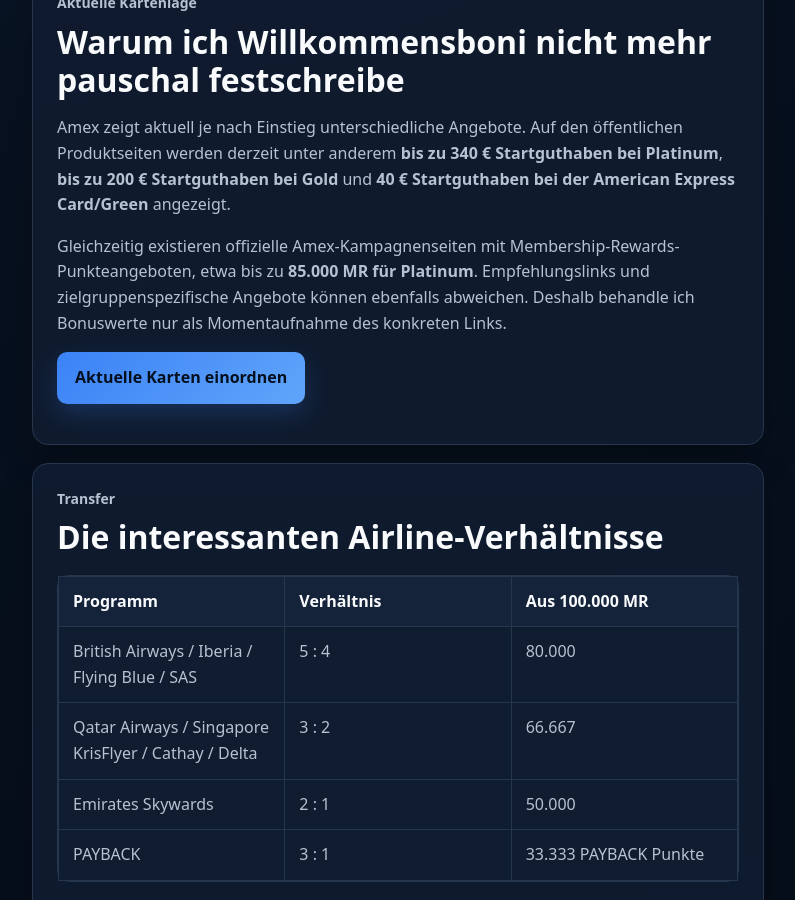
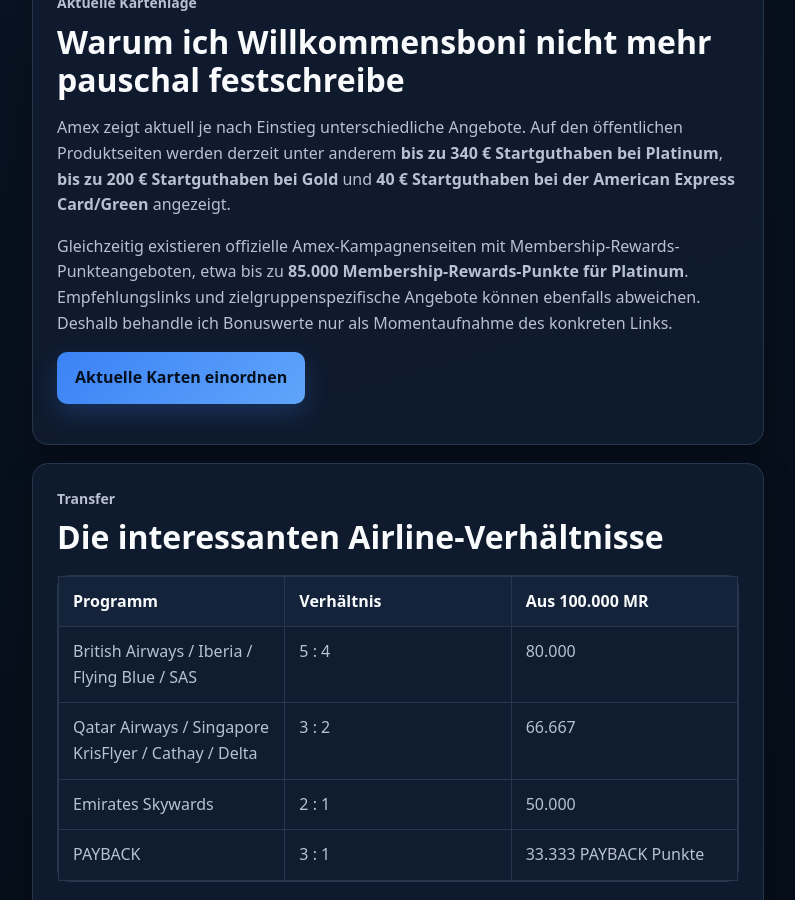
Before and after one commit to Praemienflug-Planer/miles-planer, a Jekyll site: the page built from meilen-sammeln/amex/index.html, in a window 1280 px wide and 900 px high, scrolled down 1302 px. Shown: the whole window, without its empty margins (68-863 px from the left). Built offline with Jekyll 4.4.1, drawn with Linux system fonts in a browser that asks for light colours.

Commit message:
Fix campaign amount isolation in Amex guide

```diff
--- a/meilen-sammeln/amex/index.html
+++ b/meilen-sammeln/amex/index.html
@@ -7,7 +7,7 @@
 <section class="hero hero-small hero-amex"><div class="container hero-grid seo-hero-grid"><div><p class="eyebrow">American Express Membership Rewards</p><h1>Amex Punkte sammeln: flexibel bleiben statt vorschnell übertragen</h1><p class="hero-text">Für mich liegt die Stärke von Membership Rewards nicht nur im Sammeln, sondern vor allem in der Flexibilität. Die Punkte bleiben zunächst bei Amex und können später je nach Verfügbarkeit zu unterschiedlichen Airline- und Hotelprogrammen übertragen werden.</p><div class="hero-actions"><a class="btn btn-primary" href="/amex-meilen-umrechnen/#mr-rechner">MR umrechnen</a><a class="btn btn-secondary" href="/meilen-sammeln/amex-kreditkarten/">Karten vergleichen</a></div><div class="trust-note">Geprüft am 27.08.2026. Öffentliche Kartenangebote und Empfehlungsangebote können voneinander abweichen; vor Antrag prüfe ich deshalb immer die tatsächlich geöffnete Antragsseite.</div></div><div class="hero-card"><h2>Meine Grundlogik</h2><ul><li>regulär 1 MR je 1 € Umsatz</li><li>mit Turbo 3 MR je 2 € Umsatz</li><li>Turbo kostet 15 € pro Jahr</li><li>Extra-Punkte durch Turbo bis 20.000 pro 12 Monate</li><li>Transfer erst bei konkreter Einlösung</li></ul></div></div></section>
 <section class="section"><div class="container seo-layout"><article class="seo-content">
 <div class="article-card seo-card"><p class="eyebrow">Sammelrate</p><h2>Membership Rewards und Turbo</h2><p>Ohne Turbo sammelt eine deutsche Membership-Rewards-Karte grundsätzlich <strong>1 Punkt je 1 € Kartenumsatz</strong>. Mit aktiviertem Membership Rewards Turbo kommen je 2 € Umsatz ein Extra-Punkt hinzu, also insgesamt <strong>3 Punkte je 2 €</strong>.</p><p>Der Turbo kostet aktuell <strong>15 € pro Jahr</strong>. Die Extra-Punkte sind auf 20.000 Punkte pro 12 Monate begrenzt; das entspricht dem Turbo-Effekt auf 40.000 € Umsatz. Danach gilt für weitere Umsätze wieder die normale Sammelrate.</p><div class="warning-box"><strong>Meine Einordnung:</strong><br><br>Wenn ich ohnehin mehr als rund 2.000 € pro Jahr über Amex zahle, ist der Turbo für mich meist ein naheliegender Baustein. Zusätzlichen Konsum würde ich dafür aber nicht erzeugen.</div></div>
-<div class="article-card seo-card"><p class="eyebrow">Aktuelle Kartenlage</p><h2>Warum ich Willkommensboni nicht mehr pauschal festschreibe</h2><p>Amex zeigt aktuell je nach Einstieg unterschiedliche Angebote. Auf den öffentlichen Produktseiten werden derzeit unter anderem <strong>bis zu 340 € Startguthaben bei Platinum</strong>, <strong>bis zu 200 € Startguthaben bei Gold</strong> und <strong>40 € Startguthaben bei der American Express Card/Green</strong> angezeigt.</p><p>Gleichzeitig existieren offizielle Amex-Kampagnenseiten mit Membership-Rewards-Punkteangeboten, etwa bis zu <strong>85.000 MR für Platinum</strong>. Empfehlungslinks und zielgruppenspezifische Angebote können ebenfalls abweichen. Deshalb behandle ich Bonuswerte nur als Momentaufnahme des konkreten Links.</p><p><a class="btn btn-primary" href="/meilen-sammeln/amex-kreditkarten/">Aktuelle Karten einordnen</a></p></div>
+<div class="article-card seo-card"><p class="eyebrow">Aktuelle Kartenlage</p><h2>Warum ich Willkommensboni nicht mehr pauschal festschreibe</h2><p>Amex zeigt aktuell je nach Einstieg unterschiedliche Angebote. Auf den öffentlichen Produktseiten werden derzeit unter anderem <strong>bis zu 340 € Startguthaben bei Platinum</strong>, <strong>bis zu 200 € Startguthaben bei Gold</strong> und <strong>40 € Startguthaben bei der American Express Card/Green</strong> angezeigt.</p><p>Gleichzeitig existieren offizielle Amex-Kampagnenseiten mit Membership-Rewards-Punkteangeboten, etwa bis zu <strong>85.000 Membership-Rewards-Punkte für Platinum</strong>. Empfehlungslinks und zielgruppenspezifische Angebote können ebenfalls abweichen. Deshalb behandle ich Bonuswerte nur als Momentaufnahme des konkreten Links.</p><p><a class="btn btn-primary" href="/meilen-sammeln/amex-kreditkarten/">Aktuelle Karten einordnen</a></p></div>
 <div class="article-card seo-card"><p class="eyebrow">Transfer</p><h2>Die interessanten Airline-Verhältnisse</h2><div class="seo-table-wrap"><table class="seo-table"><thead><tr><th>Programm</th><th>Verhältnis</th><th>Aus 100.000 MR</th></tr></thead><tbody><tr><td>British Airways / Iberia / Flying Blue / SAS</td><td>5 : 4</td><td>80.000</td></tr><tr><td>Qatar Airways / Singapore KrisFlyer / Cathay / Delta</td><td>3 : 2</td><td>66.667</td></tr><tr><td>Emirates Skywards</td><td>2 : 1</td><td>50.000</td></tr><tr><td>PAYBACK</td><td>3 : 1</td><td>33.333 PAYBACK Punkte</td></tr></tbody></table></div><p>Die vollständige Liste inklusive Hotelpartnern und Rechner liegt auf der <a href="/amex-meilen-umrechnen/">Umrechnungsseite</a>.</p></div>
 <div class="article-card seo-card"><p class="eyebrow">Meine Strategie</p><h2>So würde ich Membership Rewards einsetzen</h2><ol><li>Alltagsumsätze nur dort über Amex laufen lassen, wo die Karte ohnehin akzeptiert wird.</li><li>Turbo aktivieren, wenn der eigene Jahresumsatz ihn wirtschaftlich rechtfertigt.</li><li>MR möglichst lange flexibel lassen.</li><li>Erst Prämienverfügbarkeit und Zuzahlungen prüfen.</li><li>Dann exakt die benötigte Menge zum Zielprogramm übertragen.</li></ol><p>Gerade für Familien ist diese Flexibilität wertvoll, weil vier passende Plätze bei einem Programm fehlen können, während ein anderes Programm verfügbar ist.</p></div>
 </article><aside class="seo-sidebar"><div class="article-card seo-card sticky-card"><p class="eyebrow">Amex-Cluster</p><h3>Weiterlesen</h3><div class="sidebar-links"><a href="/meilen-sammeln/amex-kreditkarten/">Amex Karten vergleichen</a><a href="/amex-meilen-umrechnen/">MR in Meilen umrechnen</a><a href="/amex-oder-payback/">Amex oder PAYBACK?</a><a href="/praemienfluege-familie/">Familienstrategie</a><a href="/rechner/">Prämienflug-Rechner</a></div></div></aside></div></section>
```
